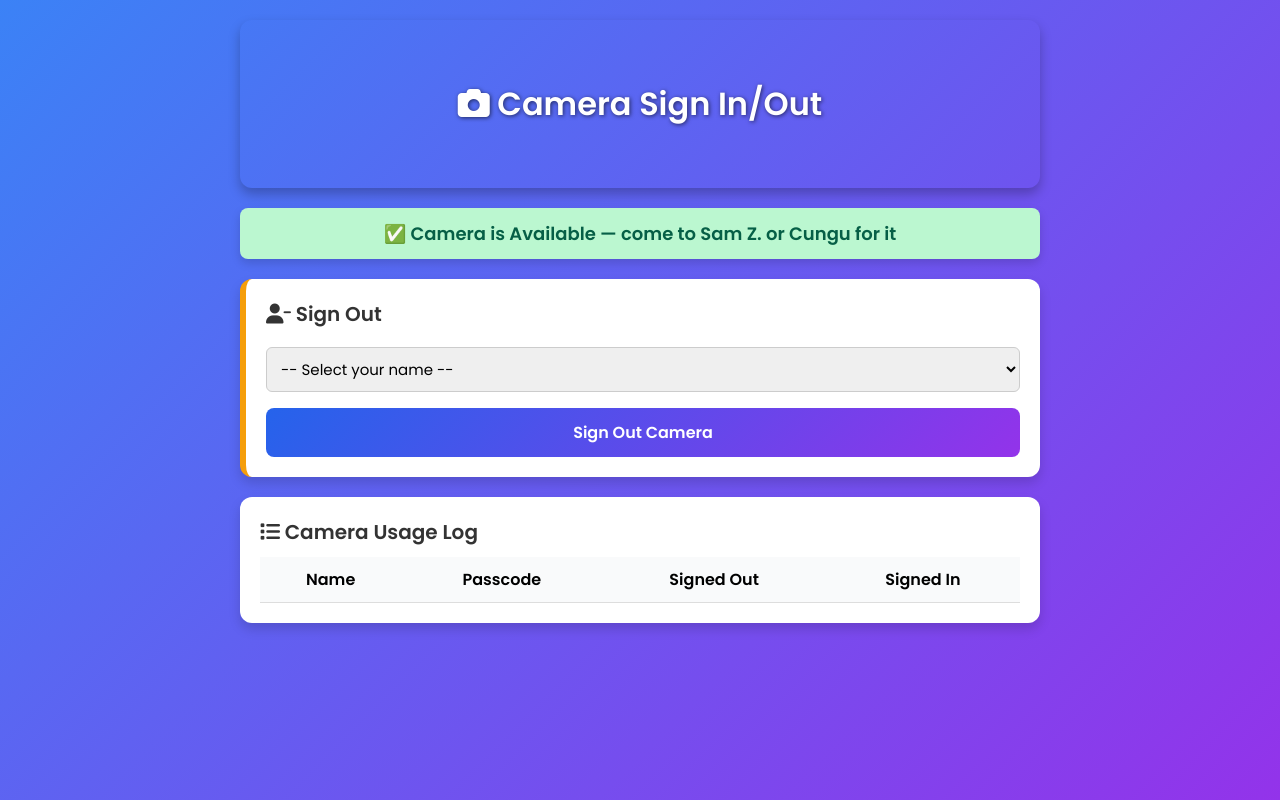
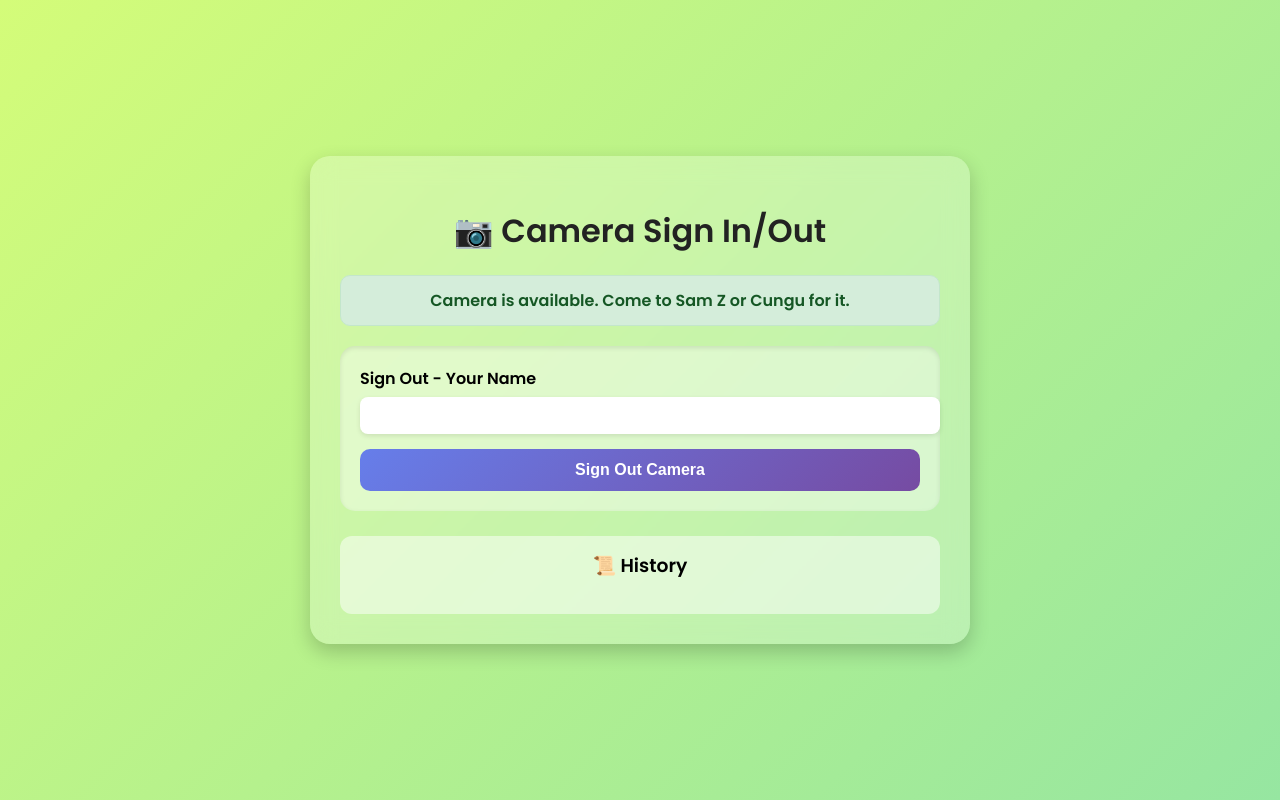
Before and after one commit to zirimwabagabosamuel6-bit/Camera-Sign-In-Out, a plain HTML site: page index.html in a window 1280 px wide. Drawn offline with Linux system fonts and the light colour scheme.

Commit message:
index.html

```diff
--- a/index.html
+++ b/index.html
@@ -2,329 +2,251 @@
 <html lang="en">
 <head>
   <meta charset="UTF-8">
-  <meta name="viewport" content="width=device-width, initial-scale=1.0">
   <title>Camera Sign In/Out</title>
-
-  <!-- Google Font -->
   <link href="https://fonts.googleapis.com/css2?family=Poppins:wght@400;600&display=swap" rel="stylesheet">
-
-  <!-- Font Awesome (for icons) -->
-  <link rel="stylesheet" href="https://cdnjs.cloudflare.com/ajax/libs/font-awesome/6.5.0/css/all.min.css">
-
   <style>
-    * {
-      box-sizing: border-box;
-      font-family: 'Poppins', sans-serif;
-    }
-
     body {
       margin: 0;
-      padding: 20px;
-      background: linear-gradient(135deg, #3b82f6, #9333ea);
+      padding: 0;
+      font-family: 'Poppins', sans-serif;
+      background: linear-gradient(135deg, #d4fc79, #96e6a1);
       min-height: 100vh;
       display: flex;
       justify-content: center;
-      align-items: flex-start;
+      align-items: center;
     }
 
     .container {
-      width: 100%;
-      max-width: 800px;
+      width: 90%;
+      max-width: 600px;
+      background: rgba(255, 255, 255, 0.25);
+      backdrop-filter: blur(12px);
+      -webkit-backdrop-filter: blur(12px);
+      border-radius: 20px;
+      padding: 30px;
+      box-shadow: 0 8px 20px rgba(0,0,0,0.2);
     }
 
-    .header {
-      background: url("images/dried-flower-window-shadow.jpg") center/cover no-repeat;
-      color: white;
+    h1 {
       text-align: center;
-      padding: 60px 20px;
-      border-radius: 12px;
+      font-weight: 600;
+      color: #222;
       margin-bottom: 20px;
-      box-shadow: 0 6px 12px rgba(0,0,0,0.25);
-    }
-
-    .header h1 {
-      font-size: 32px;
-      text-shadow: 1px 1px 4px rgba(0,0,0,0.6);
-      margin: 0;
     }
 
     .status {
       text-align: center;
       padding: 12px;
-      margin: 20px 0;
-      border-radius: 8px;
-      font-weight: 600;
-      font-size: 18px;
-      box-shadow: 0 4px 10px rgba(0,0,0,0.15);
+      margin-bottom: 20px;
+      font-weight: bold;
+      border-radius: 10px;
     }
 
-    .status.available {
-      background: #bbf7d0;
-      color: #065f46;
+    .available {
+      background: #d4edda;
+      color: #155724;
+      border: 1px solid #c3e6cb;
     }
 
-    .status.unavailable {
-      background: #fecaca;
-      color: #991b1b;
+    .unavailable {
+      background: #f8d7da;
+      color: #721c24;
+      border: 1px solid #f5c6cb;
     }
 
-    .card {
-      background: white;
+    form {
+      margin: 15px 0;
       padding: 20px;
-      margin-bottom: 20px;
-      border-radius: 12px;
-      box-shadow: 0 6px 12px rgba(0,0,0,0.15);
-      transition: transform 0.2s ease;
+      border-radius: 15px;
+      background: rgba(255, 255, 255, 0.4);
+      box-shadow: inset 0 2px 5px rgba(0,0,0,0.1);
     }
 
-    .card:hover {
-      transform: translateY(-3px);
+    label {
+      font-weight: 600;
+      display: block;
+      margin-bottom: 6px;
     }
 
-    .card h2 {
-      margin-top: 0;
-      margin-bottom: 10px;
-      font-size: 20px;
-      color: #333;
-    }
-
-    #signOutForm {
-      border-left: 6px solid #f59e0b;
-    }
-
-    #signInForm {
-      border-left: 6px solid #10b981;
-    }
-
-    select, input {
+    input {
       width: 100%;
       padding: 10px;
-      margin: 8px 0;
-      border: 1px solid #ccc;
-      border-radius: 6px;
+      margin-bottom: 15px;
+      border: none;
+      border-radius: 8px;
+      box-shadow: 0 2px 5px rgba(0,0,0,0.1);
       font-size: 15px;
     }
 
     button {
+      display: inline-block;
       width: 100%;
       padding: 12px;
+      font-size: 16px;
+      font-weight: bold;
+      color: white;
+      background: linear-gradient(135deg, #667eea, #764ba2);
       border: none;
-      background: linear-gradient(135deg, #2563eb, #9333ea);
-      color: white;
-      font-size: 16px;
-      font-weight: 600;
-      border-radius: 8px;
+      border-radius: 10px;
       cursor: pointer;
-      margin-top: 8px;
-      transition: opacity 0.3s ease;
+      transition: transform 0.2s, box-shadow 0.2s;
     }
 
     button:hover {
-      opacity: 0.9;
+      transform: translateY(-2px);
+      box-shadow: 0 4px 10px rgba(0,0,0,0.2);
     }
 
-    table {
-      width: 100%;
-      border-collapse: collapse;
-      margin-top: 10px;
+    .history {
+      margin-top: 25px;
+      padding: 15px;
+      background: rgba(255, 255, 255, 0.5);
+      border-radius: 12px;
     }
 
-    th, td {
-      padding: 10px;
-      border-bottom: 1px solid #ddd;
+    .history h3 {
+      margin-top: 0;
       text-align: center;
+      font-weight: 600;
     }
 
-    th {
-      background: #f9fafb;
-    }
-
-    .hidden {
-      display: none;
+    .log div {
+      background: white;
+      padding: 8px 12px;
+      margin: 6px 0;
+      border-radius: 8px;
+      font-size: 14px;
+      box-shadow: 0 2px 5px rgba(0,0,0,0.05);
     }
   </style>
 </head>
 <body>
   <div class="container">
-    <div class="header">
-      <h1><i class="fa-solid fa-camera"></i> Camera Sign In/Out</h1>
-    </div>
-
-    <!-- Status Banner -->
-    <div id="statusBanner" class="status available">
-      ✅ Camera is Available — come to Sam Z. or Cungu for it
+    <h1>📷 Camera Sign In/Out</h1>
+    <div id="status" class="status available">
+      Camera is available. Come to Sam Z or Cungu for it.
     </div>
 
     <!-- Sign Out Form -->
-    <div id="signOutForm" class="card">
-      <h2><i class="fa-solid fa-user-minus"></i> Sign Out</h2>
-      <select id="signOutName">
-        <option value="">-- Select your name --</option>
-        <option>Sam Z</option>
-        <option>Divine</option>
-        <option>Paola</option>
-        <option>Soa</option>
-        <option>Kizza</option>
-        <option>Shevaun</option>
-        <option>Maya</option>
-        <option>Adina</option>
-        <option>Ganza</option>
-        <option>Cungu</option>
-        <option>Sheja</option>
-        <option>Nasi</option>
-        <option>Kris</option>
-        <option>Cristiano</option>
-      </select>
-      <button onclick="signOutCamera()">Sign Out Camera</button>
-    </div>
+    <form id="signOutForm">
+      <label for="signOutName">Sign Out - Your Name</label>
+      <input type="text" id="signOutName" required>
+      <button type="submit">Sign Out Camera</button>
+    </form>
 
     <!-- Sign In Form -->
-    <div id="signInForm" class="card hidden">
-      <h2><i class="fa-solid fa-user-check"></i> Sign In</h2>
-      <select id="signInName">
-        <option value="">-- Select your name --</option>
-        <option>Sam Z</option>
-        <option>Divine</option>
-        <option>Paola</option>
-        <option>Soa</option>
-        <option>Kizza</option>
-        <option>Shevaun</option>
-        <option>Maya</option>
-        <option>Adina</option>
-        <option>Ganza</option>
-        <option>Cungu</option>
-        <option>Sheja</option>
-        <option>Nasi</option>
-        <option>Kris</option>
-        <option>Cristiano</option>
-      </select>
-      <input type="text" id="signInPasscode" placeholder="Enter passcode">
-      <button onclick="signInCamera()">Sign In Camera</button>
-    </div>
+    <form id="signInForm" style="display:none;">
+      <label for="signInName">Sign In - Your Name</label>
+      <input type="text" id="signInName" required>
+      <label for="signInCode">Your Passcode</label>
+      <input type="text" id="signInCode" required>
+      <button type="submit">Sign In Camera</button>
+    </form>
 
-    <!-- Record Table -->
-    <div class="card">
-      <h2><i class="fa-solid fa-list"></i> Camera Usage Log</h2>
-      <table>
-        <thead>
-          <tr>
-            <th>Name</th>
-            <th>Passcode</th>
-            <th>Signed Out</th>
-            <th>Signed In</th>
-          </tr>
-        </thead>
-        <tbody id="logTable"></tbody>
-      </table>
+    <!-- History -->
+    <div class="history">
+      <h3>📜 History</h3>
+      <div id="log" class="log"></div>
     </div>
   </div>
 
   <script>
-    let currentUser = localStorage.getItem("currentUser") || null;
-    let currentPasscode = localStorage.getItem("currentPasscode") || null;
-    let logData = JSON.parse(localStorage.getItem("logData")) || [];
+    const statusDiv = document.getElementById("status");
+    const signOutForm = document.getElementById("signOutForm");
+    const signInForm = document.getElementById("signInForm");
+    const logDiv = document.getElementById("log");
 
-    function updateStatus() {
-      if (currentUser) {
-        document.getElementById("statusBanner").textContent = `❌ Camera signed out by ${currentUser}`;
-        document.getElementById("statusBanner").className = "status unavailable";
-        document.getElementById("signOutForm").classList.add("hidden");
-        document.getElementById("signInForm").classList.remove("hidden");
+    // Load state from localStorage
+    let cameraState = JSON.parse(localStorage.getItem("cameraState")) || {
+      available: true,
+      holder: null,
+      passcode: null,
+      history: []
+    };
+
+    // Update UI
+    function updateUI() {
+      if (cameraState.available) {
+        statusDiv.textContent = "Camera is available. Come to Sam Z or Cungu for it.";
+        statusDiv.className = "status available";
+        signOutForm.style.display = "block";
+        signInForm.style.display = "none";
       } else {
-        document.getElementById("statusBanner").textContent = "✅ Camera is Available — come to Sam Z. or Cungu for it";
-        document.getElementById("statusBanner").className = "status available";
-        document.getElementById("signOutForm").classList.remove("hidden");
-        document.getElementById("signInForm").classList.add("hidden");
+        statusDiv.textContent = `Camera is with ${cameraState.holder}.`;
+        statusDiv.className = "status unavailable";
+        signOutForm.style.display = "none";
+        signInForm.style.display = "block";
       }
+      renderHistory();
     }
 
-    function renderLog() {
-      const logTable = document.getElementById("logTable");
-      logTable.innerHTML = "";
-      logData.forEach(entry => {
-        const row = document.createElement("tr");
-        row.innerHTML = `
-          <td>${entry.name}</td>
-          <td>${entry.passcode}</td>
-          <td>${entry.signedOut}</td>
-          <td>${entry.signedIn || "-"}</td>
-        `;
-        logTable.appendChild(row);
-      });
+    // Render history
+    function renderHistory() {
+      logDiv.innerHTML = cameraState.history
+        .map(entry => `<div>${entry}</div>`)
+        .join("");
     }
 
-    function signOutCamera() {
-      const name = document.getElementById("signOutName").value;
-      if (!name) {
-        alert("Please select your name.");
+    // Generate passcode
+    function generatePasscode(name) {
+      const randomNum = Math.floor(Math.random() * 90 + 10);
+      return name + randomNum;
+    }
+
+    // Sign out
+    signOutForm.addEventListener("submit", function(e) {
+      e.preventDefault();
+      const name = document.getElementById("signOutName").value.trim();
+      if (!cameraState.available) {
+        alert("Camera is already signed out!");
         return;
       }
+      const code = generatePasscode(name);
+      cameraState = {
+        available: false,
+        holder: name,
+        passcode: code,
+        history: [
+          ...cameraState.history,
+          `${name} signed OUT at ${new Date().toLocaleString()}`
+        ]
+      };
+      localStorage.setItem("cameraState", JSON.stringify(cameraState));
+      alert(`Camera signed out by ${name}.\nYour passcode is: ${code}\n(Remember this to sign it back in!)`);
+      updateUI();
+      signOutForm.reset();
+    });
 
-      if (currentUser) {
-        alert(`Camera is already signed out by ${currentUser}`);
+    // Sign in
+    signInForm.addEventListener("submit", function(e) {
+      e.preventDefault();
+      const name = document.getElementById("signInName").value.trim();
+      const code = document.getElementById("signInCode").value.trim();
+      if (cameraState.available) {
+        alert("Camera is already available!");
         return;
       }
+      if (name === cameraState.holder && code === cameraState.passcode) {
+        cameraState = {
+          available: true,
+          holder: null,
+          passcode: null,
+          history: [
+            ...cameraState.history,
+            `${name} signed IN at ${new Date().toLocaleString()}`
+          ]
+        };
+        localStorage.setItem("cameraState", JSON.stringify(cameraState));
+        alert(`Thank you ${name}, camera is now returned.`);
+        updateUI();
+        signInForm.reset();
+      } else {
+        alert("Wrong name or passcode!");
+      }
+    });
 
-      currentUser = name;
-      currentPasscode = name.toLowerCase().replace(/\s+/g, '') + "1";
-
-      const now = new Date().toLocaleString();
-
-      logData.push({
-        name: currentUser,
-        passcode: currentPasscode,
-        signedOut: now,
-        signedIn: null
-      });
-
-      localStorage.setItem("currentUser", currentUser);
-      localStorage.setItem("currentPasscode", currentPasscode);
-      localStorage.setItem("logData", JSON.stringify(logData));
-
-      updateStatus();
-      renderLog();
-
-      document.getElementById("signOutName").value = "";
-    }
-
-    function signInCamera() {
-      const name = document.getElementById("signInName").value;
-      const passcode = document.getElementById("signInPasscode").value.trim();
-
-      if (name !== currentUser) {
-        alert("You are not the one who signed out the camera!");
-        return;
-      }
-      if (passcode !== currentPasscode) {
-        alert("Incorrect passcode!");
-        return;
-      }
-
-      const now = new Date().toLocaleString();
-
-      // update last log entry
-      const lastEntry = logData[logData.length - 1];
-      if (lastEntry && lastEntry.name === name && !lastEntry.signedIn) {
-        lastEntry.signedIn = now;
-      }
-
-      currentUser = null;
-      currentPasscode = null;
-
-      localStorage.removeItem("currentUser");
-      localStorage.removeItem("currentPasscode");
-      localStorage.setItem("logData", JSON.stringify(logData));
-
-      updateStatus();
-      renderLog();
-
-      document.getElementById("signInName").value = "";
-      document.getElementById("signInPasscode").value = "";
-    }
-
-    // On page load
-    updateStatus();
-    renderLog();
+    // Init
+    updateUI();
   </script>
 </body>
 </html>
```
